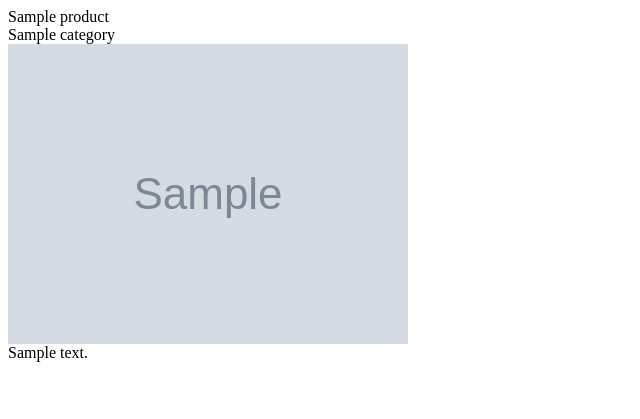
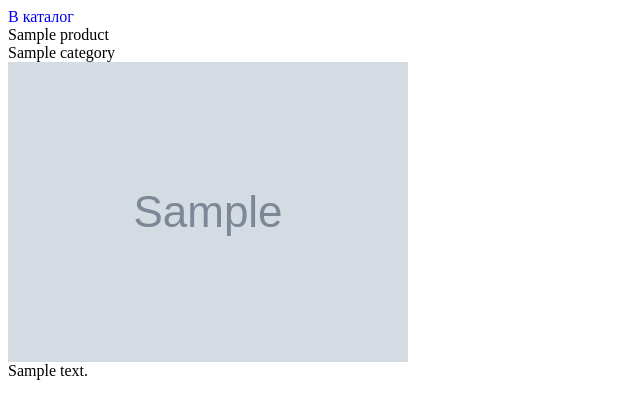
Before and after one commit to SLCKDM/MissleMoscowShopDjango, a Django app: page /catalog/00000000-0000-0000-0000-000000000001 in a window 1280 px wide. Shown: the top 419 px of the page, without its empty margins (0-640 px from the left). Run offline with Django 4.2, Linux system fonts and the light colour scheme; tables that the repository leaves empty hold one stand-in row (values such as "Sample post"); grey boxes marked "Sample" are stand-in pictures; some libraries are stand-ins or nearby versions.

Commit message:
tasks upd and back to catalog link

```diff
--- a/Front/templates/Front/product.html
+++ b/Front/templates/Front/product.html
@@ -5,6 +5,8 @@
     <script src="https://telegram.org/js/telegram-web-app.js"></script>
 </head>
 <body>
+    <a href="catalog/">В каталог</a>
+    </br>
     <div class="name">{{ product.name }}</div>
     <div class="cat">{{ product.category }}</div>
     {% for attachment in product.attachments.all %}
```
Also changed, not shown: 2 other files.
